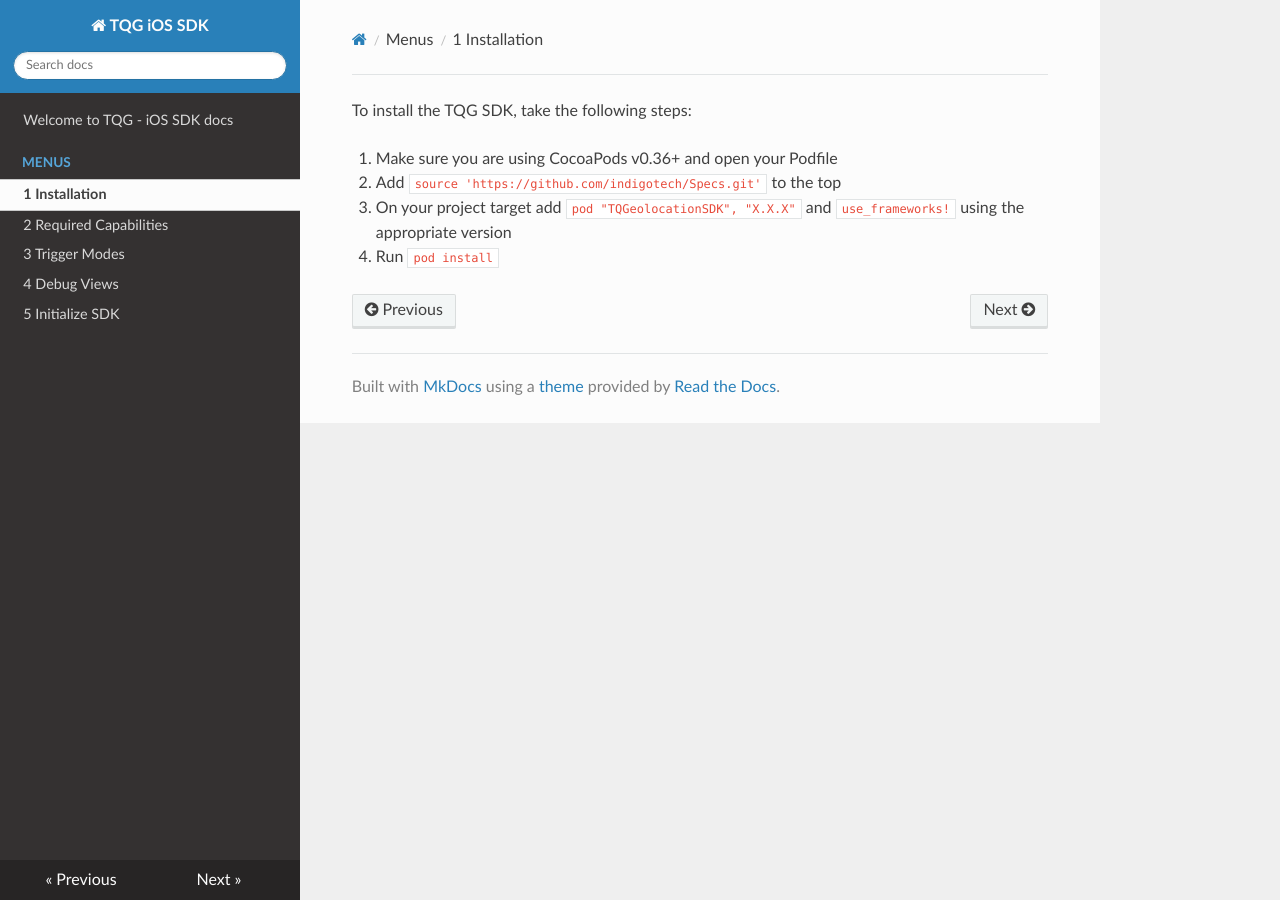
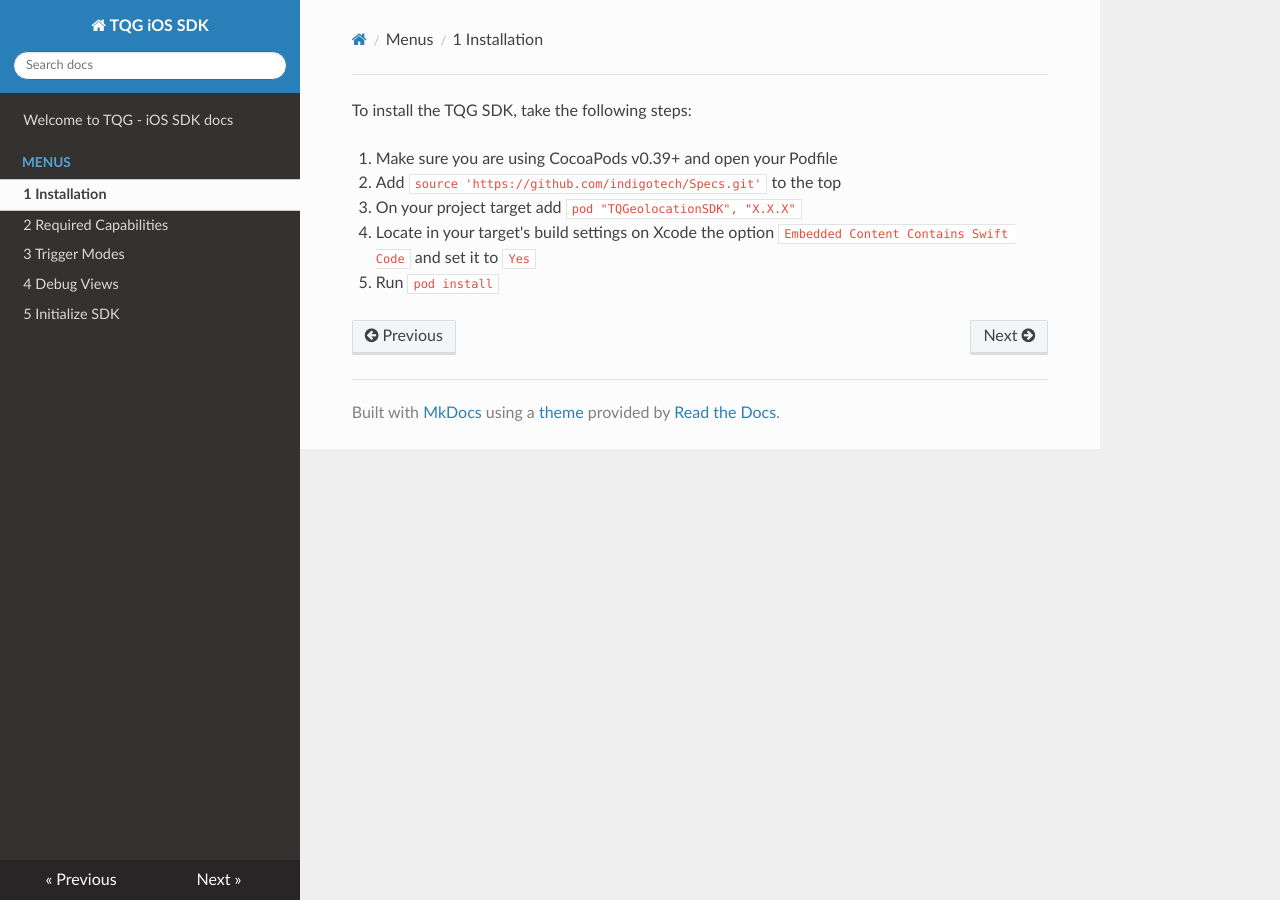
Before and after one commit to tq1/tqg-sdk-docs, an MkDocs documentation site: the page built from docs/menus/1-Installation.md, in a window 1280 px wide. Built offline with MkDocs 1.6.1, drawn with Linux system fonts in a browser that asks for light colours; nearby versions of some CDN libraries.

Commit message:
update the docs to support Podfile without the option use_frameworks

```diff
--- a/docs/menus/1-Installation.md
+++ b/docs/menus/1-Installation.md
@@ -1,6 +1,7 @@
 To install the TQG SDK, take the following steps:
 
-1. Make sure you are using CocoaPods v0.36+ and open your Podfile
-2. Add `source 'https://github.com/indigotech/Specs.git'` to the top
-3. On your project target add `pod "TQGeolocationSDK", "X.X.X"` and `use_frameworks!` using the appropriate version
-4. Run `pod install`
+0. Make sure you are using CocoaPods v0.39+ and open your Podfile
+0. Add `source 'https://github.com/indigotech/Specs.git'` to the top
+0. On your project target add `pod "TQGeolocationSDK", "X.X.X"`
+0. Locate in your target's build settings on Xcode the option `Embedded Content Contains Swift Code` and set it to `Yes`
+0. Run `pod install`
```
